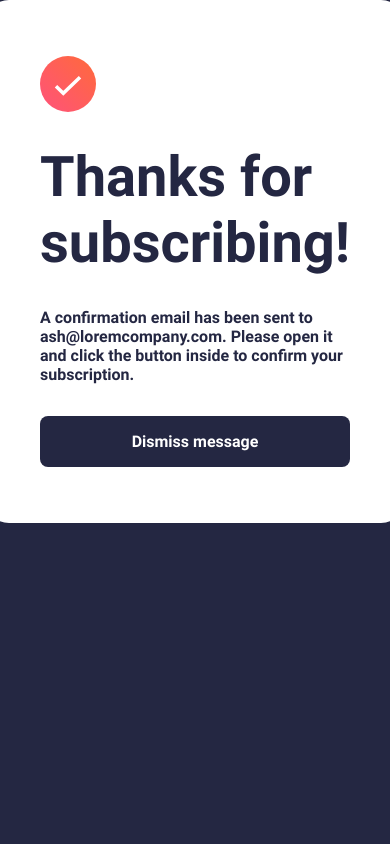
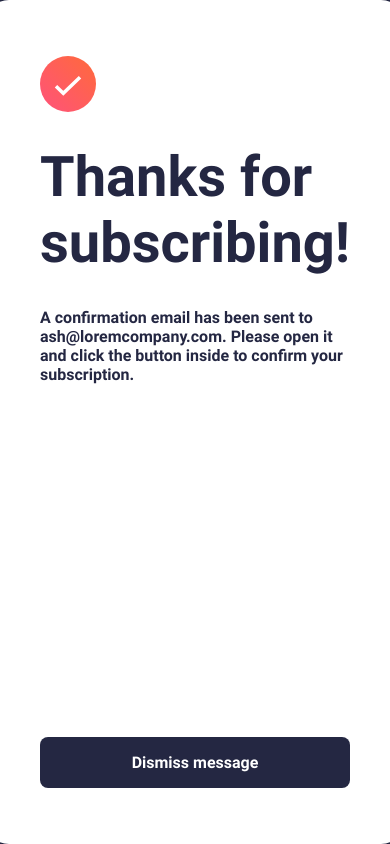
Before and after one commit to fercael/newsletter-signup, a React (Vite) app: page / in a window 390 px wide. Built offline with nearby package versions, Linux system fonts and the light colour scheme.

Commit message:
style: adicionar estilizacao mobile do componente de feedback de sucesso.

```diff
--- a/src/components/FeedbackSuccess.module.css
+++ b/src/components/FeedbackSuccess.module.css
@@ -9,6 +9,11 @@
     border-radius: 25px;
 
     background-color: var(--white);
+
+    @media(max-width: 768px){
+        height: 100vh;
+        border-radius: none;
+    }
 }
 .FeedbackSuccessImg{
     max-width: 3.5rem;
@@ -31,6 +36,10 @@
     font-family: 'Roboto', sans-serif;
     color: var(--white);
     background-color: var(--dark-grey);
+
+    @media(max-width: 768px){
+        margin-top: auto;
+    }
 }
 .FeedbackSuccessButton:hover{
     cursor: pointer;
```
